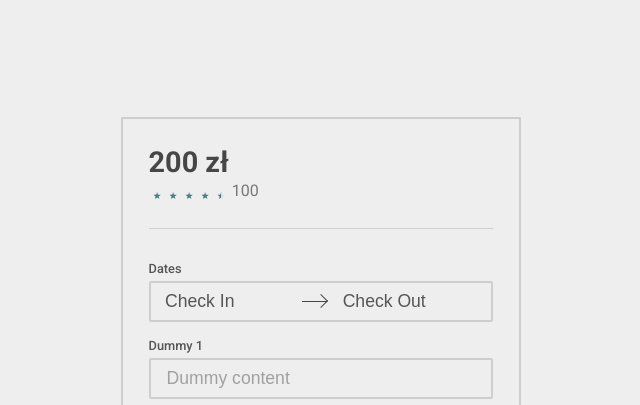
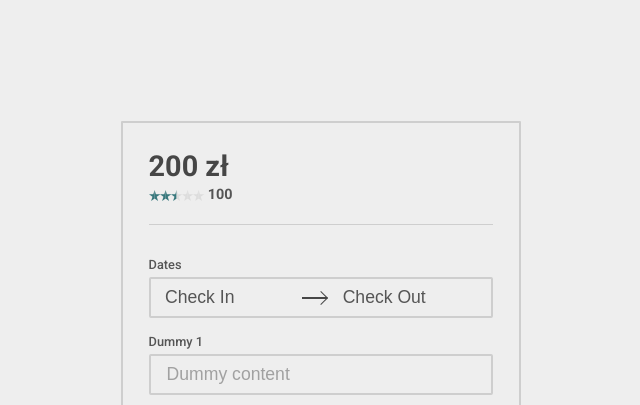
Before and after one commit to kubasulek2/eobuwie, a React (Create React App) app: page / in a window 1280 px wide. Shown: the top 405 px of the page, without its empty margins (319-959 px from the left). Built offline with nearby package versions, Linux system fonts and the light colour scheme.

Commit message:
[Fix] Corrected svg star icon

```diff
--- a/src/components/atoms/month_day/MonthDay.module.css
+++ b/src/components/atoms/month_day/MonthDay.module.css
@@ -1,5 +1,6 @@
 .container {
 	box-sizing: border-box;
+	/* do not touch 12% width, this makes IE render width properly, even though it may seams 14.725% would be appropriate */
 	flex: 1 0 12%;
 	display: flex;
 	justify-content: center;
--- a/src/components/atoms/star/Star.module.css
+++ b/src/components/atoms/star/Star.module.css
@@ -1,23 +1,35 @@
 .small {
-  width: 1rem;
+  width: .7rem;
+  height: .7rem;
 }
 
 .medium {
-  width: 1.2rem;
+  width: .9rem;
+  height: .9rem;
 }
 
 .large {
-  width: 1.4rem;
+  width: 1.1rem;
+  height: 1.1rem;
+}
+
+
+.icon {
+  width: 100%;
+  height: 100%;
 }
 
 .one, .two {
   fill: #38787D;
+  stroke: #38787D;
 }
 
 .star_half .two {
   fill: #DDD;
+  stroke: #DDD;
 }
 
 .star_empty .one, .star_empty .two {
   fill: #DDD;
+  stroke: #DDD;
 }
--- a/src/components/atoms/star/Star.tsx
+++ b/src/components/atoms/star/Star.tsx
@@ -21,29 +21,34 @@ const Star: VFC<StarProps> = ({classes = [], rating = 1, size = 'medium'}) => {
 			? styles.medium
 			: styles.large;
 
-			const classlist = joinClassNames(
-		'material-icons',
-		iconName,
-		sizeClass,
-		...classes,
-	); // custom classes will override defaults
+	const classlist = joinClassNames(styles.icon, iconName, ...classes); // custom classes will override defaults
 
 	return (
-		<div data-testid="star" role="presentation" aria-hidden="true">
+		<div
+			data-testid="star"
+			role="presentation"
+			aria-hidden="true"
+			className={sizeClass}
+		>
 			<svg
 				xmlns="http://www.w3.org/2000/svg"
-				viewBox="0 0 595.28 841.89"
+				viewBox="0 0 279.62 265.93"
 				className={classlist}
 			>
 				<polygon
 					className={styles.one}
-					points="162.73 472.56 269.54 472.56 302.54 370.98 302.54 574.13 216.14 636.91 249.14 535.33 162.73 472.56"
+					points="0 101.58 106.8 101.58 139.81 0 139.81 203.15 53.4 265.93 86.41 164.35 0 101.58"
 				/>
 				<polygon
 					className={styles.two}
-					points="442.45 472.56 335.64 472.56 302.64 370.98 302.64 574.13 389.04 636.91 356.04 535.33 442.45 472.56"
+					points="279.62 101.58 172.81 101.58 139.81 0 139.81 203.15 226.22 265.93 193.21 164.35 279.62 101.58"
 				/>
 			</svg>
+			<svg
+				id="Warstwa_1"
+				data-name="Warstwa 1"
+				xmlns="http://www.w3.org/2000/svg"
+			></svg>
 		</div>
 	);
 };
--- a/src/components/molecules/star_rating/StarRating.module.css
+++ b/src/components/molecules/star_rating/StarRating.module.css
@@ -19,20 +19,20 @@
 }
 
 .votes {
-  font-weight: 400;
+  font-weight: 600;
   margin-left: 0.2rem;
   letter-spacing: 0;
-  line-height: 1.1;
+  line-height: 1.3;
 }
 
 .votes_small {
-  font-size: 1rem;
+  font-size: .9rem;
 }
 
 .votes_medium {
-  font-size: 1.25rem;
+  font-size: 1.1rem;
 }
 
 .votes_large {
-  font-size: 1.5rem;
+  font-size: 1.3rem;
 }
--- a/src/components/molecules/star_rating/StarRating.tsx
+++ b/src/components/molecules/star_rating/StarRating.tsx
@@ -4,7 +4,7 @@ import Star from "../../atoms/star/Star";
 import {StarRatingProps} from "./types";
 import styles from "./StarRating.module.css";
 import {joinClassNames} from "../../../utils/joinClassNames";
-import {text_medium} from "../../../styles/colors";
+import {text_medium_dark} from "../../../styles/colors";
 
 /**
  * Component displays 5 star rating.
@@ -22,7 +22,7 @@ const StarRating: VFC<StarRatingProps> = ({score, votes, id, size = "medium"}) =
       >
         {[1, 2, 3, 4, 5].map(num => <Star rating={scoreToStarValue(score, num)} size={size} key={num} />)}
       </div>
-      <span className={joinClassNames(styles.votes, text_medium, styles["votes_" + size])}>{votes}</span>
+      <span className={joinClassNames(styles.votes, text_medium_dark, styles["votes_" + size])}>{votes}</span>
     </div>
   );
 };
--- a/src/components/pages/app/App.tsx
+++ b/src/components/pages/app/App.tsx
@@ -17,7 +17,7 @@ const App: VFC = () => {
   return (
     <div className={joinClassNames(styles.app, gray_light_bg)}>
       <ReservationCard
-        score={4.5}
+        score={2.5}
         votes={100}
         price={200}
         unavailableDates={unavailableDates}
```
Also changed, not shown: 2 other files (tests, documents, lock files or other folders).
